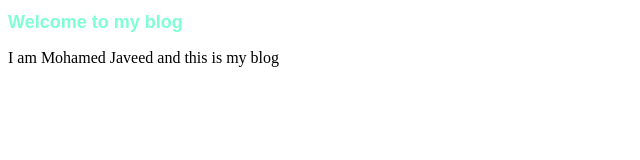
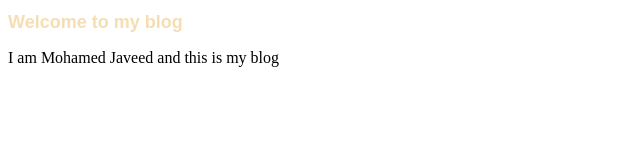
Before and after one commit to Mohamed-Javeed/Project1, a plain HTML site: page index.html in a window 1280 px wide. Shown: the whole page, without its empty margins (0-640 px from the left). Drawn offline with Linux system fonts and the light colour scheme.

Commit message:
Add color change to h1

```diff
--- a/index.html
+++ b/index.html
@@ -7,7 +7,7 @@
     <title>My Blog</title>
     <style>
         h1 {
-            color: aquamarine;
+            color: wheat;
             font-size: large;
             font-family: Arial, Helvetica, sans-serif;
         }
```
